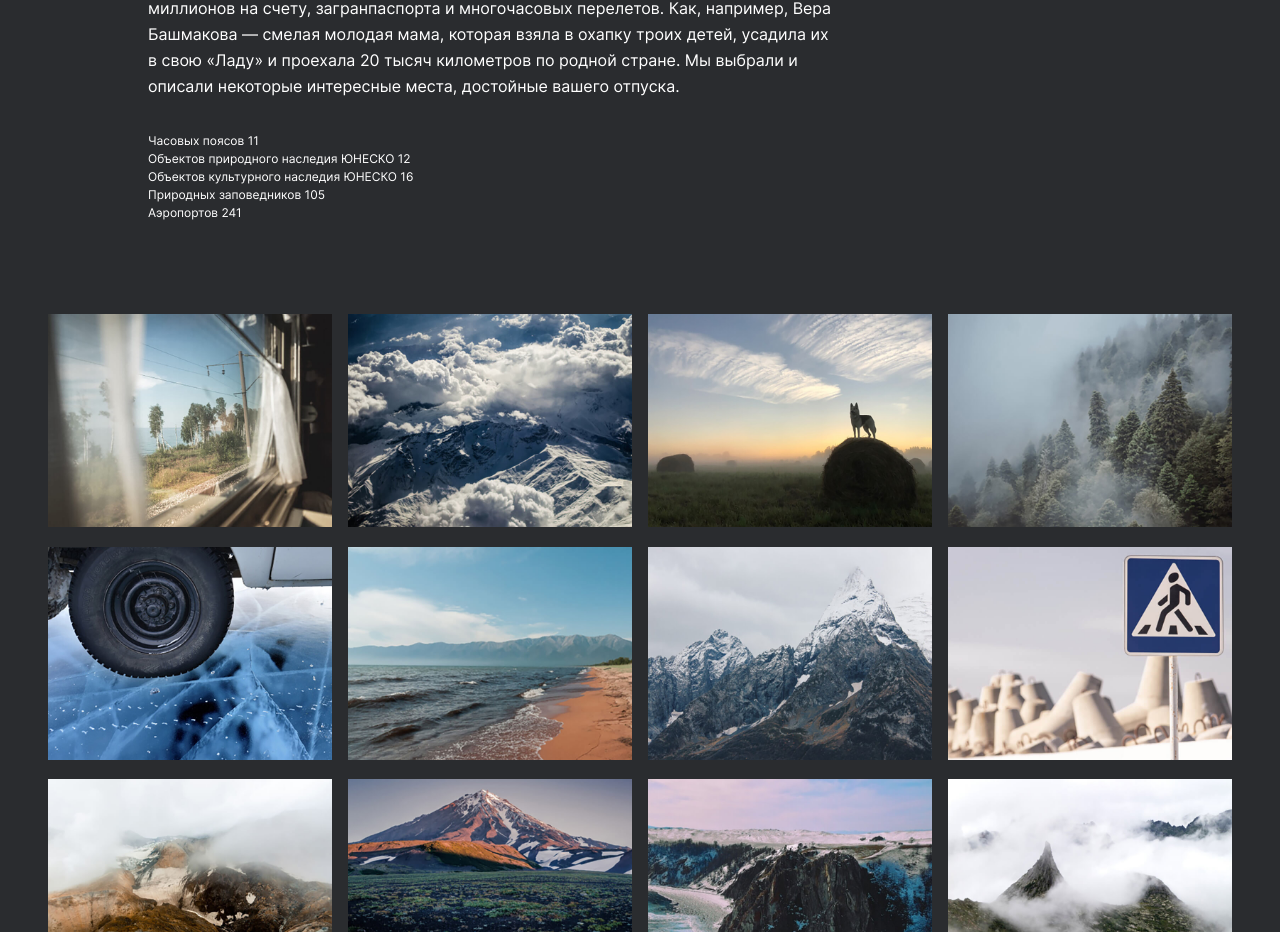
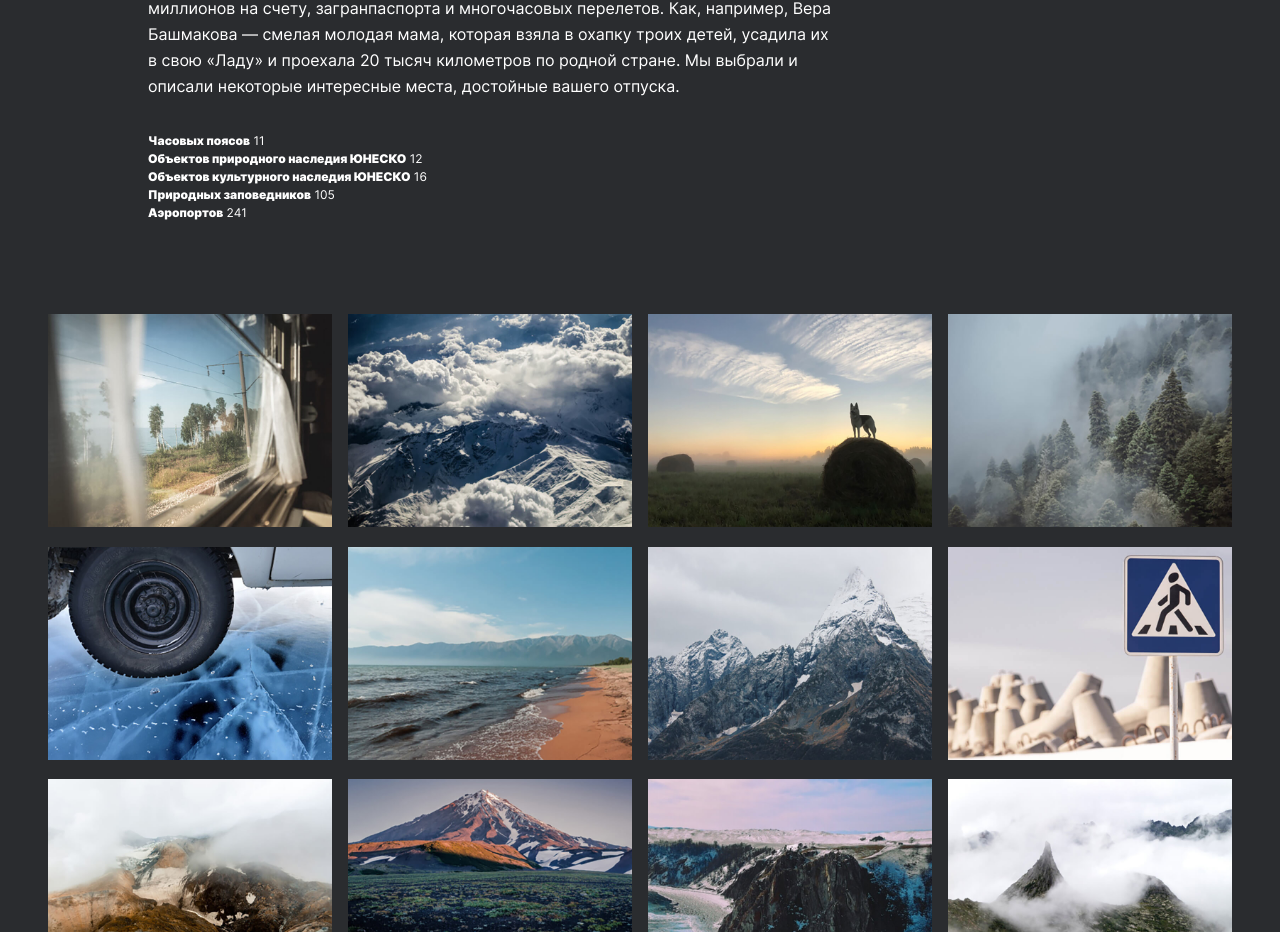
Before and after one commit to islyaevakatya/russian-travel, a plain HTML site: page index.html in a window 1280 px wide. Shown: the part 1438-2370 px from the top of the page. Drawn offline with Linux system fonts and the light colour scheme.

Commit message:
Update project

```diff
--- a/blocks/intro/__span-accent/intro__span-accent.css
+++ b/blocks/intro/__span-accent/intro__span-accent.css
@@ -1,4 +1,3 @@
 .intro__span-accent {
-  font-style: normal;
-  font-weight: 400;
+  font-weight: bold;
 }
--- a/index.html
+++ b/index.html
@@ -63,22 +63,19 @@
             </p>
             <ul class="intro__list">
               <li class="intro__item">
-                Часовых поясов <span class="intro__span-accent">11</span>
+                <span class="intro__span-accent">Часовых поясов</span> 11
               </li>
               <li class="intro__item">
-                Объектов природного наследия ЮНЕСКО
-                <span class="intro__span-accent">12</span>
+                <span class="intro__span-accent">Объектов природного наследия ЮНЕСКО</span> 12
               </li>
               <li class="intro__item">
-                Объектов культурного наследия ЮНЕСКО
-                <span class="intro__span-accent">16</span>
+                <span class="intro__span-accent">Объектов культурного наследия ЮНЕСКО</span> 16
               </li>
               <li class="intro__item">
-                Природных заповедников
-                <span class="intro__span-accent">105</span>
+                <span class="intro__span-accent">Природных заповедников</span> 105
               </li>
               <li class="intro__item">
-                Аэропортов <span class="intro__span-accent">241</span>
+                <span class="intro__span-accent">Аэропортов</span> 241
               </li>
             </ul>
           </article>
```
